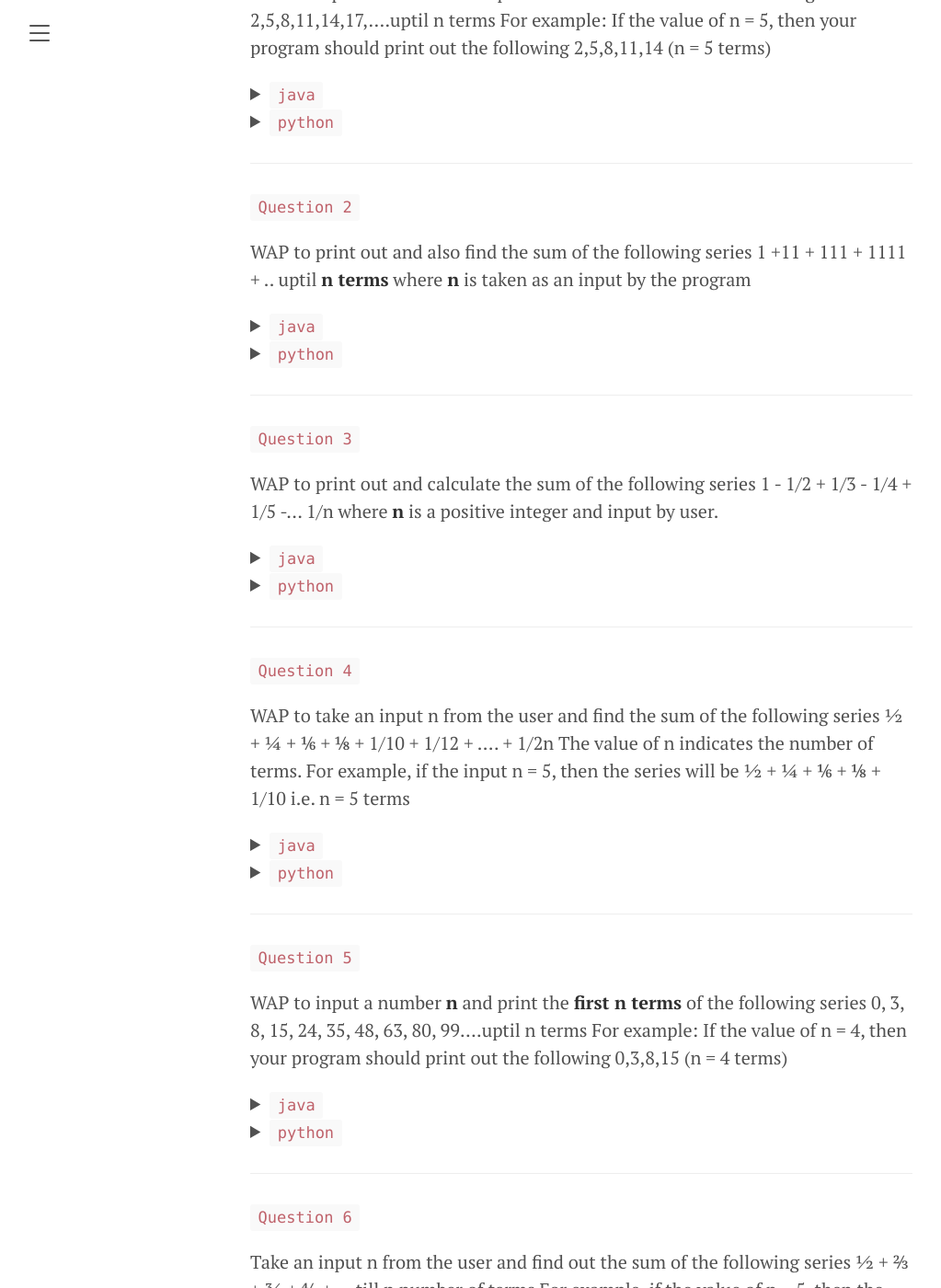
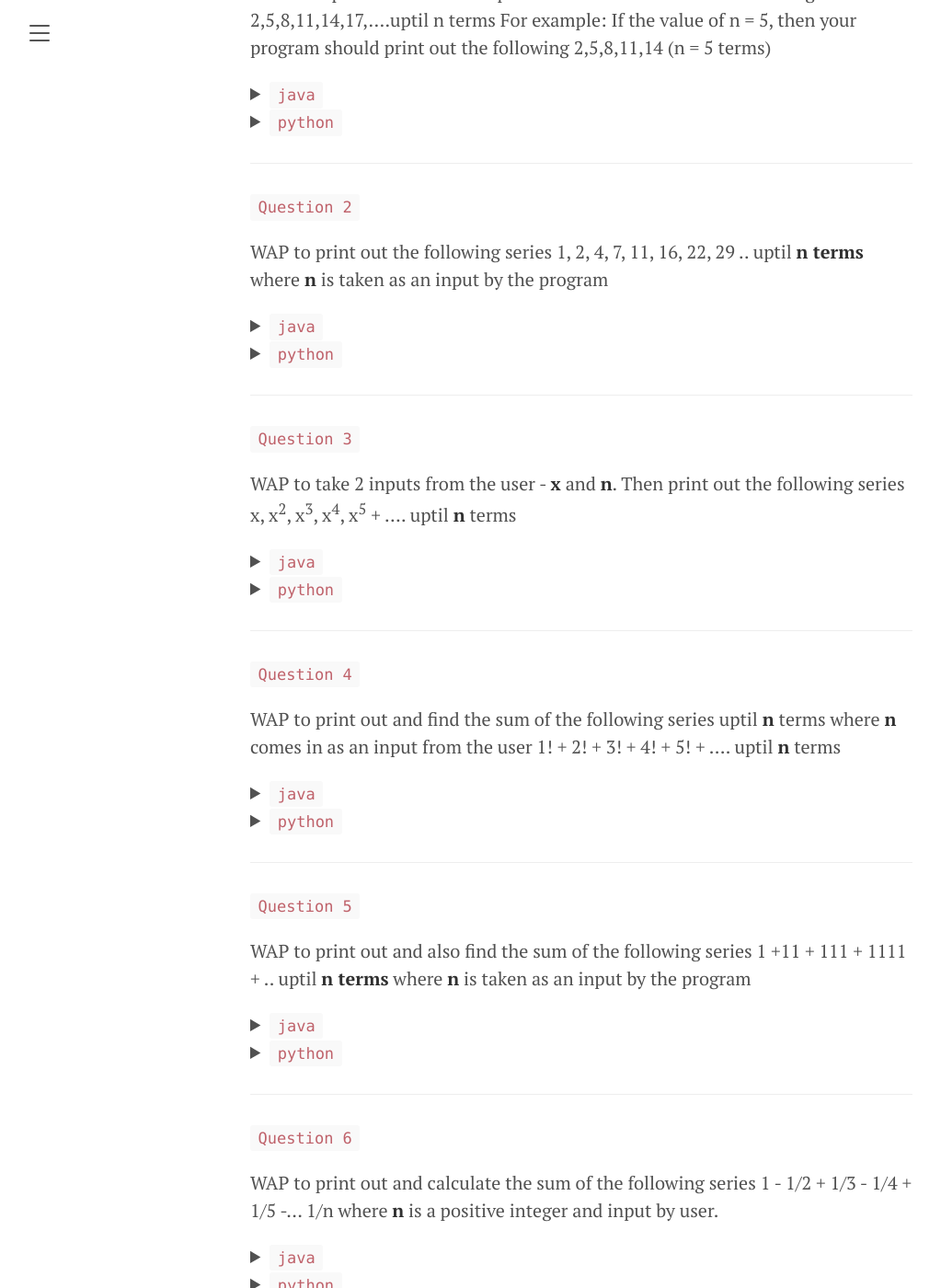
Before and after one commit to banutsav/himucode, a Jekyll site: the page built from docs/_posts/2021-06-13-loop-series.md, in a window 1280 px wide and 1400 px high, scrolled down 397 px. Shown: the whole window at 92% size, without its empty margins (8-1031 px from the left). Built offline with Jekyll 4.4.1, drawn with Linux system fonts in a browser that asks for light colours; some of the changed text lies outside the part shown.

Commit message:
added questions to the for loop series section

```diff
--- a/docs/_data/loop_series.yaml
+++ b/docs/_data/loop_series.yaml
@@ -34,6 +34,123 @@ programs:
     for i in range(1,n + 1):
         x = (3 * i) - 1
         print(x)
+
+- title:
+    WAP to print out the following series
+    1, 2, 4, 7, 11, 16, 22, 29 .. uptil **n terms**
+    where **n** is taken as an input by the program
+
+  code: |
+
+    import java.util.*;
+    public class Test
+    {
+        public static void main()
+        {
+        int a = 1, n, i;
+        Scanner sc = new Scanner(System.in);
+        System.out.println("Enter the number of terms");
+        n = sc.nextInt();
+
+        for (i = 1; i <= n; i++)
+        {
+            System.out.println(a);
+            a += i;
+        }
+        }
+    }
+
+  python: |
+
+    n = int(input('Enter the number of terms: '))
+    a = 1
+
+    for i in range(1, n+1, 1):
+        print(a)
+        a += i
+
+
+- title: |
+
+    WAP to take 2 inputs from the user - **x** and **n**. Then print out the following series
+    x, x<sup>2</sup>, x<sup>3</sup>, x<sup>4</sup>, x<sup>5</sup> + .... uptil **n** terms
+
+  code: |
+
+    import java.util.*;
+    import java.lang.*;
+    public class Test
+    {
+        public static void main()
+        {
+        double x, n, i, a;
+        Scanner sc = new Scanner(System.in);
+        System.out.println("Enter the value of n");
+        n = sc.nextFloat();
+
+        System.out.println("Enter the value of x");
+        x = sc.nextFloat();
+
+        for (i = 1; i <= n; i++)
+        {
+            a = Math.pow(x, i);
+            System.out.println(a);
+        }
+        }
+    }
+
+  python: |
+
+    n = int(input('Enter the value of n: '))
+    x = int(input('Enter the value of x: '))
+
+    for i in range(1, n+1, 1):
+        a = x**i
+        print(a)
+
+
+- title:
+    WAP to print out and find the sum of the following series uptil **n** terms
+    where **n** comes in as an input from the user
+    1! + 2! + 3! + 4! + 5! + .... uptil **n** terms
+
+  code: |
+
+    import java.util.*;
+    import java.lang.*;
+    public class Test
+    {
+        public static void main()
+        {
+        double n, i, a = 1, s = 0;
+        Scanner sc = new Scanner(System.in);
+        System.out.println("Enter the value of n");
+        n = sc.nextFloat();
+
+        for (i = 1; i <= n; i++)
+        {
+            a *= i;
+            System.out.println(a);
+            s += a;
+        }
+
+        System.out.println("Sum of the series = " + s);
+        }
+    }
+
+  python: |
+
+    n = int(input('Enter the value of n: '))
+    a = 1
+    s = 0
+
+    for i in range(1, n+1, 1):
+        a *= i
+        print(a)
+        s += a
+
+    print('Sum of the series =', s)
+
 
 - title:
     WAP to print out and also find the sum of the following series
@@ -318,3 +435,42 @@ programs:
         print(x)
         s += x
     print('sum = ', s)
+
+- title: |
+    Take an input n from the user and print out the **Fibonacci Series** till n terms. This loop_series_title
+    is defined as follows - 1, 1, 2, 3, 5, 8, 13, 21, 34, 55,...(Sum of 2 terms gives the next term)
+
+  code: |
+
+    import java.util.*;
+    public class Test
+    {
+        public static void main()
+        {
+        int a = 1, b = 1, c, n, i;
+        Scanner sc = new Scanner(System.in);
+        System.out.println("Enter the number of terms");
+        n = sc.nextInt();
+
+        for (i = 1; i <= n; i++)
+        {
+            System.out.println(a);
+            c = b;
+            b = b + a;
+            a = c;
+        }
+        }
+    }
+
+  python: |
+
+    n = int(input('Enter the number of terms: '))
+
+    a = 1
+    b = 1
+
+    for i in range(n):
+        print(a)
+        c = b
+        b = b + a
+        a = c
```
